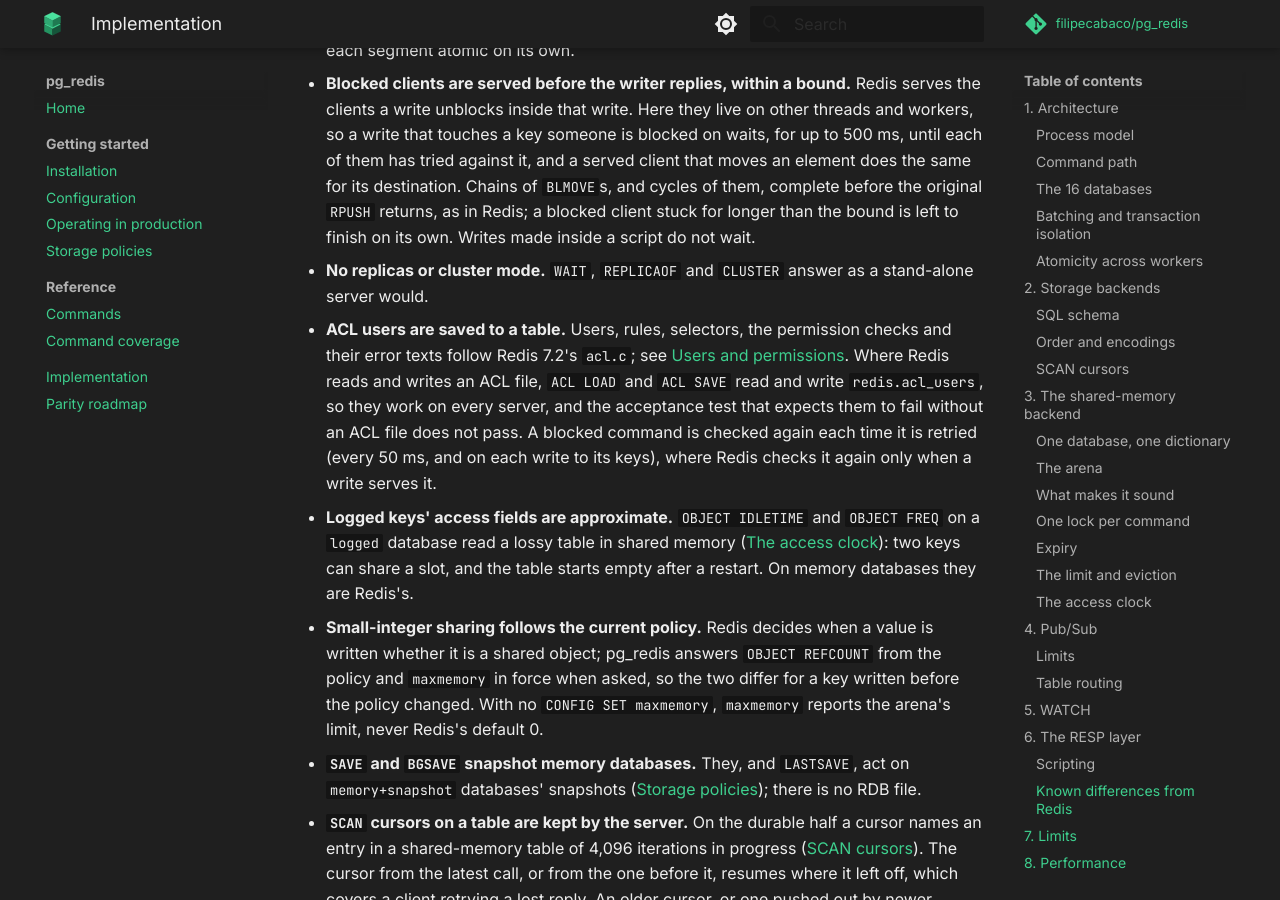
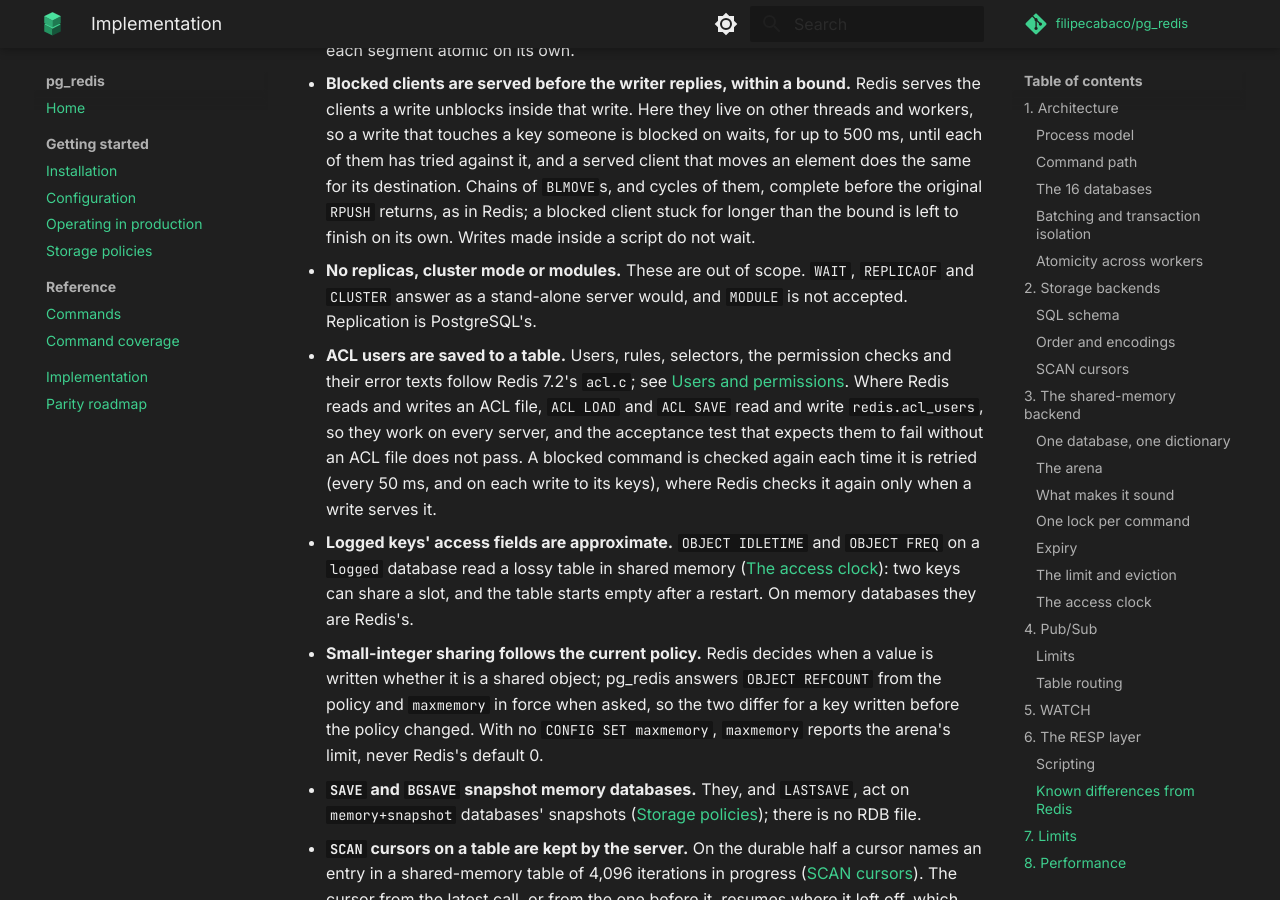
Before and after one commit to filipecabaco/pg_redis, an MkDocs documentation site: the page built from docs/IMPLEMENTATION.md, in a window 1280 px wide and 900 px high, scrolled down 16585 px. Built offline with MkDocs 1.6.1 and Material for MkDocs 9.7.7, drawn with Linux system fonts in a browser that asks for light colours; comment, search, counter and statistics services are not loaded.

Commit message:
Say plainly that replication, cluster mode and modules are out of scope

```diff
--- a/docs/IMPLEMENTATION.md
+++ b/docs/IMPLEMENTATION.md
@@ -711,8 +711,9 @@
   original `RPUSH` returns, as in Redis; a blocked client stuck for longer
   than the bound is left to finish on its own. Writes made inside a script do
   not wait.
-- **No replicas or cluster mode.** `WAIT`, `REPLICAOF` and `CLUSTER` answer
-  as a stand-alone server would.
+- **No replicas, cluster mode or modules.** These are out of scope. `WAIT`,
+  `REPLICAOF` and `CLUSTER` answer as a stand-alone server would, and
+  `MODULE` is not accepted. Replication is PostgreSQL's.
 - **ACL users are saved to a table.** Users, rules,
   selectors, the permission checks and their error texts follow Redis 7.2's
   `acl.c`; see [Users and permissions](#users-and-permissions). Where Redis
--- a/overrides/home.html
+++ b/overrides/home.html
@@ -303,7 +303,7 @@
         <li><strong>Blocked clients are served just after the write.</strong> A write that unblocks <code>BLPOP</code> clients waits up to 500 ms for them to be served, where Redis serves them inside the write.</li>
         <li><strong>Logged keys' access times are kept in a fixed table.</strong> <code>OBJECT IDLETIME</code> and <code>OBJECT FREQ</code> answer for a <code>logged</code> database from a 65,536-slot table in shared memory, so a read never writes a row. Two keys that share a slot share a clock, and the table starts empty after a restart.</li>
         <li><strong>Memory data does not fail over.</strong> On a promoted standby, <code>memory</code> databases start empty, as a Redis primary without replicas would. A <code>memory+snapshot</code> database is snapshotted at shutdown, so a planned switchover keeps every write; after an unplanned one it loads its last snapshot.</li>
-        <li><strong>A stand-alone server.</strong> <code>REPLICAOF</code>, <code>WAIT</code> and <code>CLUSTER</code> answer as Redis would with no replicas and no cluster. Replication is PostgreSQL's.</li>
+        <li><strong>A stand-alone server, without modules.</strong> Redis replication, cluster mode and modules are out of scope: <code>REPLICAOF</code>, <code>WAIT</code> and <code>CLUSTER</code> answer as Redis would with no replicas and no cluster, and <code>MODULE</code> is not accepted. Replication is PostgreSQL's.</li>
         <li><strong>ACL users are saved to a table.</strong> Users, their rules and the checks follow Redis 7.2. <code>ACL SAVE</code> and <code>ACL LOAD</code> write and read <code>redis.acl_users</code> where Redis uses an ACL file; <code>ACL SETUSER</code> alone does not survive a restart, as in Redis.</li>
         <li><strong>Floats follow Redis on x86-64.</strong> <code>INCRBYFLOAT</code> and <code>HINCRBYFLOAT</code> add in 80-bit <code>long double</code> and print the digits Redis prints on x86-64. Redis builds on arm64 use a 128-bit <code>long double</code> and round GEO distances differently, so against them these can differ in the last digit. These are the only differences the reply-by-reply diff finds, and only against arm64 Redis.</li>
       </ul>
```
